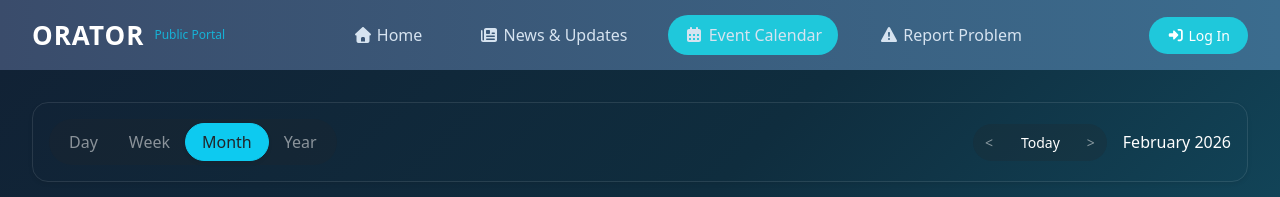
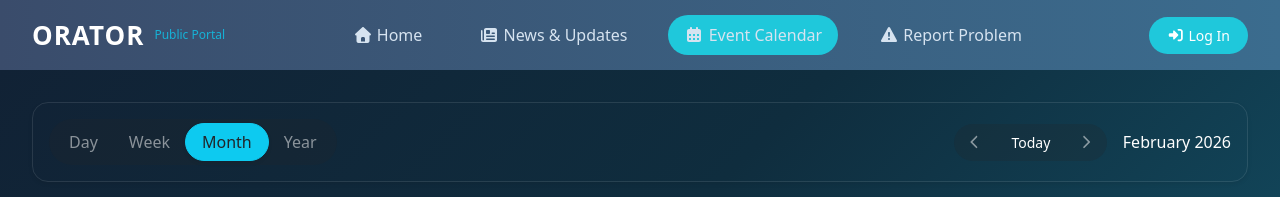
Before and after one commit to Junaid-Taqi/orator-public-portal, a React (Create React App) app: page /calendar in a window 1280 px wide. Shown: the top 197 px of the page. Built offline with nearby package versions, Linux system fonts and the light colour scheme.

Commit message:
init commit

```diff
--- a/src/components/EventCalendar.js
+++ b/src/components/EventCalendar.js
@@ -1,3 +1,5 @@
+import { FontAwesomeIcon } from '@fortawesome/react-fontawesome';
+import { faChevronLeft, faChevronRight } from "@fortawesome/free-solid-svg-icons";
 import React, { useState } from 'react';
 
 const EventCalendar = () => {
@@ -125,9 +127,9 @@ const EventCalendar = () => {
           </div>
           <div className="d-flex align-items-center gap-2">
              <div className="btn-group bg-dark bg-opacity-25 p-1 rounded-pill">
-                <button className="btn btn-sm text-white-50 border-0">&lt;</button>
+                <button className="btn btn-sm text-white-50 border-0"><FontAwesomeIcon icon={faChevronLeft} /></button>
                 <button className="btn btn-sm text-white px-3 border-0 bg-opacity-10 rounded-pill mx-1">Today</button>
-                <button className="btn btn-sm text-white-50 border-0">&gt;</button>
+                <button className="btn btn-sm text-white-50 border-0"><FontAwesomeIcon icon={faChevronRight} /></button>
              </div>
              <span className="ms-2 text-white">
                {view === 'Year' ? '2026' : view === 'Week' ? 'Feb 22 - Feb 28, 2026' : view === 'Day' ? 'February 24, 2026' : 'February 2026'}
```
